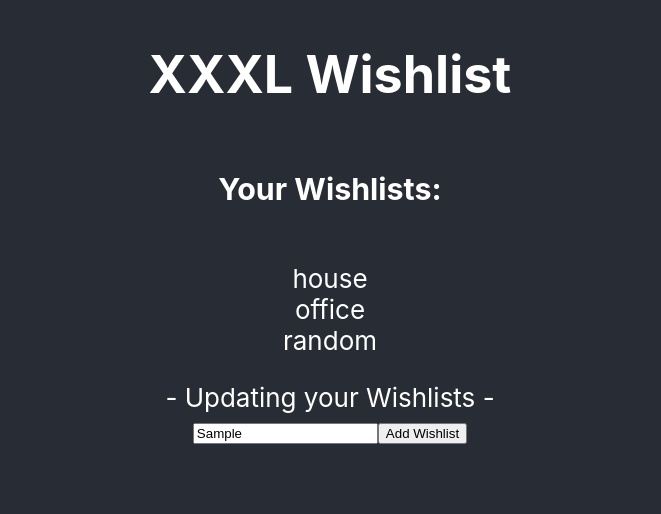
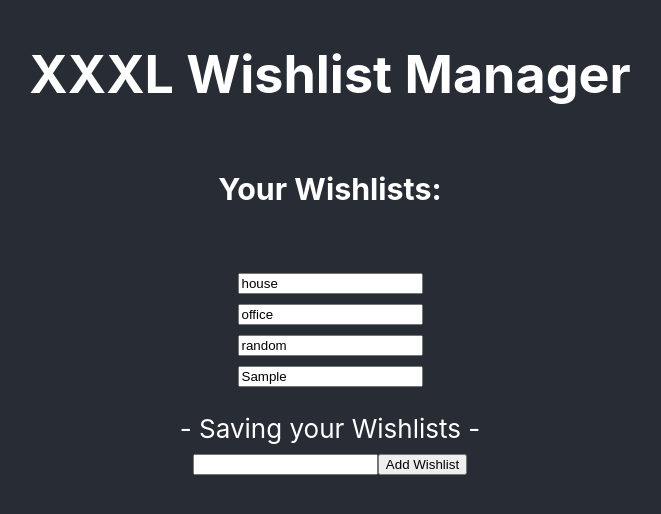
Before and after one commit to akarpas/xxxl, a React (Create React App) app: page / in a window 1280 px wide. Both pictures are taken after typing "Sample" into the empty fields and a click on the button "Add Wishlist". Shown: the top 514 px of the page, without its empty margins (310-971 px from the left). Built offline with nearby package versions, Linux system fonts and the light colour scheme.

Commit message:
chore: refactor to correctly call patch while posting and also ability to update

```diff
--- a/src/App.js
+++ b/src/App.js
@@ -1,58 +1,108 @@
 import React, { useState } from 'react';
 import DefaultWishlists from './data/defaultWishlists.json';
 import { apiPost, apiPatch } from './fake-api/api';
-import Wishlists from './Wishlists';
+
 import './App.css';
 
 
 const App = () => {
+  const [pendingId, setPendingId] = useState(-1);
   const [wishlistName, setWishlistName] = useState('');
   const [wishlists, setWishlists] = useState(DefaultWishlists);
   const [loading, setLoading] = useState(false);
 
+  // Handle input of new wishlist name
   const onChange = event => {
     setWishlistName(event.target.value);
   }
 
-  const addWishlist = async event => {
+  // Function to add the new wishlist to state with negative ID
+  const add = event => {
     event.preventDefault();
-    // Copy the wishlists object and avoid mutating the original wishlists
-    const newWishlists = [...wishlists];
-    // Check ig there is a pending request by checking the wishlist state for negative ids
-    const pendingRequest = wishlists.findIndex(wishlist => wishlist.id === -1) !== -1;
-    // Set loading to show on UI that server response is still pending
-    setLoading(true);
+    const newWishlists = Object.assign(wishlists);
+    const wishlist = { id: pendingId, name: wishlistName, products: [] };
+    newWishlists.push(wishlist);
+    setPendingId(pendingId - 1);
+    setWishlists(newWishlists);
+    setWishlistName('');
+    addOrUpdateWishlist(wishlist, true);
+  }
 
+  // PROBLEM (NAIVE SOLUTION)
+  // ================================================================
+  // const addOrUpdateWishlistWrong = async wishlist => {
+  //   if (wishlist.id < 0) {
+  //     setLoading(true);
+  //     const savedWishlist = await apiPost({...wishlist});
+  //     const index = wishlists.findIndex(w => w.id === pendingId);
+  //     const updatedWishlists = [...wishlists];
+  //     updatedWishlists[index].id = savedWishlist.id;
+  //     setWishlists(updatedWishlists);
+  //     setLoading(false);
+  //   } else {
+  //     console.warn('PATCH A SAVED')
+  //     await apiPatch(wishlist);
+  //   }
+  // }
+
+
+  // Function to add or update a wishlist by calling the API
+  const addOrUpdateWishlist = async (wishlist, newList) => {
     // We need to check if there is a pending request from the server
     // in the case there is a pending request, then do a patch instead of a post
-    if (pendingRequest) {
-      const index = newWishlists.findIndex(wishlist => wishlist.id === -1);
-      newWishlists[index].name = wishlistName;
-      setWishlists([...newWishlists]);
-      const data = await apiPatch([...newWishlists], wishlistName);
-      setWishlists(data);
+    if (wishlist.id < 0 && loading && !newList) {
+      console.log('PATCH A POST');
+      // NOTE: console.log kept on purpose to show at which cases it is triggered
+      await apiPatch(wishlist);
+    } else if (wishlist.id < 0) {
+      console.log('POST NEW');
+      // NOTE: console.log kept on purpose to show at which cases it is triggered
+
+      // Set loading to show on UI that server response is still pending
+      // Also to use to check whether someone is editing a wishlist that is still in post
+      setLoading(true);
+      const savedWishlist = await apiPost({...wishlist});
+      const index = wishlists.findIndex(w => w.id === pendingId);
+      const updatedWishlists = [...wishlists];
+      updatedWishlists[index].id = savedWishlist.id;
+      setPendingId(pendingId === -1 ? pendingId : pendingId + 1);
+      setWishlists(updatedWishlists);
       setLoading(false);
     } else {
-      newWishlists.push({ id: -1, name: wishlistName, products: [] })
-      setWishlists([...newWishlists]);
-      const data = await apiPost([...newWishlists]);
-      setWishlists(data);
-      setLoading(false);
+      console.log('PATCH A SAVED');
+      // NOTE: console.log kept on purpose to show at which cases it is triggered
+      await apiPatch(wishlist);
     }
   }
 
+  // Function to handle changing a wishlist name on the UI
+  const handleNameChange = async event => {
+    const { id, value } = event.target;
+    const updatedWishlists = [...wishlists];
+    const indexUpdatedWishlist = updatedWishlists.findIndex(wishlist => wishlist.id === Number(id));
+    updatedWishlists[indexUpdatedWishlist].name = value;
 
-  // TO DO: replace wishlist list with inputs so that you can call
-  // PATCH and update the name of a wishlist
+    setWishlists(updatedWishlists)
+    addOrUpdateWishlist({ id, name: value });
+  }
+  console.warn(wishlists);
   return (
     <div className="App">
       <header className="App-header">
-        <h1>XXXL Wishlist</h1>
+        <h1>XXXL Wishlist Manager</h1>
         <h3>Your Wishlists:</h3>
-        <Wishlists wishlists={wishlists} />
-        {loading && <div>- Updating your Wishlists -</div>}
-        <form onSubmit={addWishlist}>
-          <input type="text" minLength="2" onChange={onChange} />
+        <ul>
+          {wishlists.map(wishlist => {
+            return (
+              <li key={wishlist.id}>
+                <input id={wishlist.id} value={wishlist.name} onChange={handleNameChange} />
+              </li>
+            )
+          })}
+        </ul>
+        {loading && <div>- Saving your Wishlists -</div>}
+        <form onSubmit={add}>
+          <input value={wishlistName} type="text" minLength="2" onChange={onChange} />
           <button type="submit"> Add Wishlist </button>
         </form>
       </header>
--- a/src/Wishlists.js
+++ /dev/null
@@ -1,14 +0,0 @@
-import React from 'react';
-
-const Wishlists = props => {
-  const { wishlists } = props;
-  return (
-    <ul>
-      {wishlists.filter(wishlist => wishlist.id !== -1).map(wishlist => {
-        return <li key={wishlist.id}>{wishlist.name}</li>
-      })}
-    </ul>
-  )
-}
-
-export default Wishlists;
--- a/src/fake-api/api.js
+++ b/src/fake-api/api.js
@@ -1,17 +1,14 @@
-export const apiPost = async (wishlists) => {
+const defaultWishes = require('../data/defaultWishlists.json');
+let lastId = defaultWishes.length + 1;
+
+export const apiPost = async (wishlist) => {
   await delay(3000)
-  const index = wishlists.findIndex(wishlist => wishlist.id === -1);
-  const id = wishlists.length
-  wishlists[index].id = id;
-  return [...wishlists]
+  wishlist.id = lastId++;
+  return wishlist;
 }
 
-export const apiPatch = async (wishlists, wishListName) => {
-  await delay(3000)
-  const id = wishlists.length
-  const index = wishlists.findIndex(wishlist => wishlist.id === id);
-  wishlists[index].name = wishListName;
-  return [...wishlists];
+export const apiPatch = async (wishlist) => {
+  return wishlist;
 }
 
 const delay = ms => new Promise(res => setTimeout(res, ms))
```
